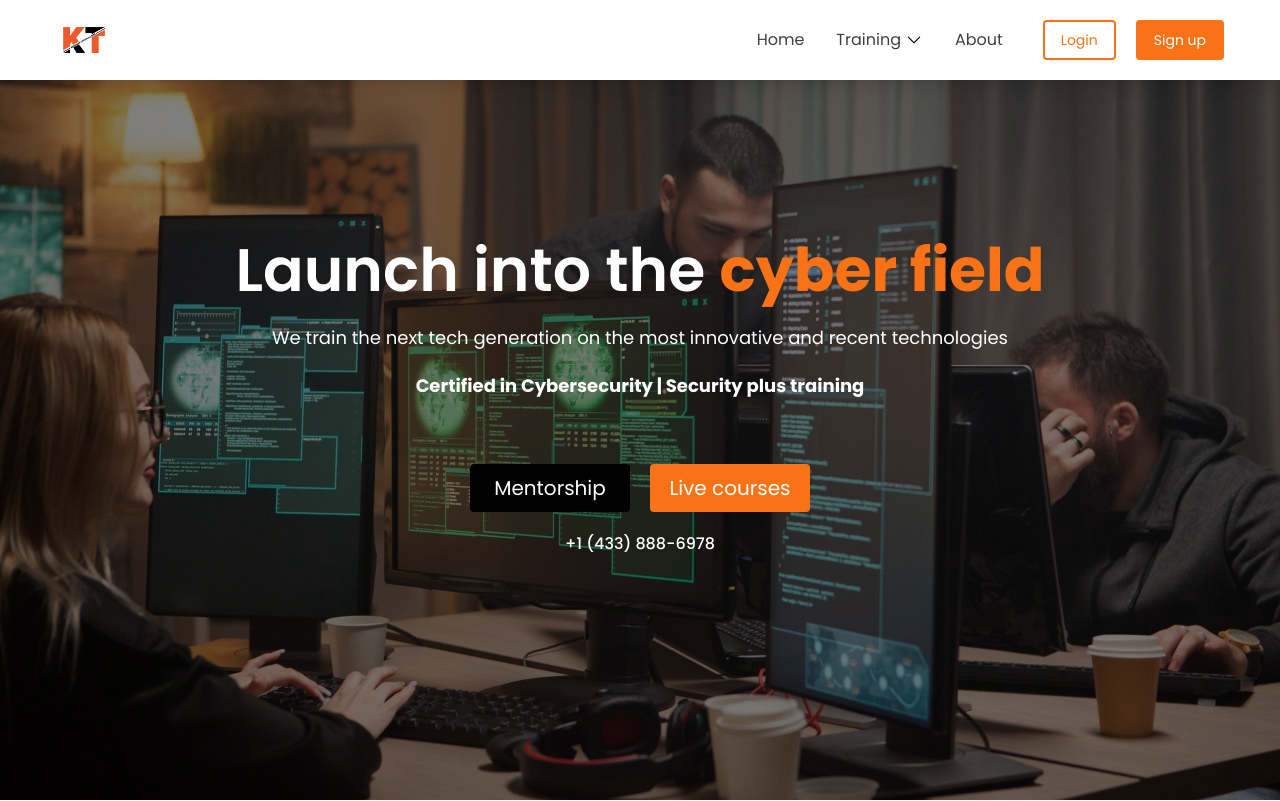
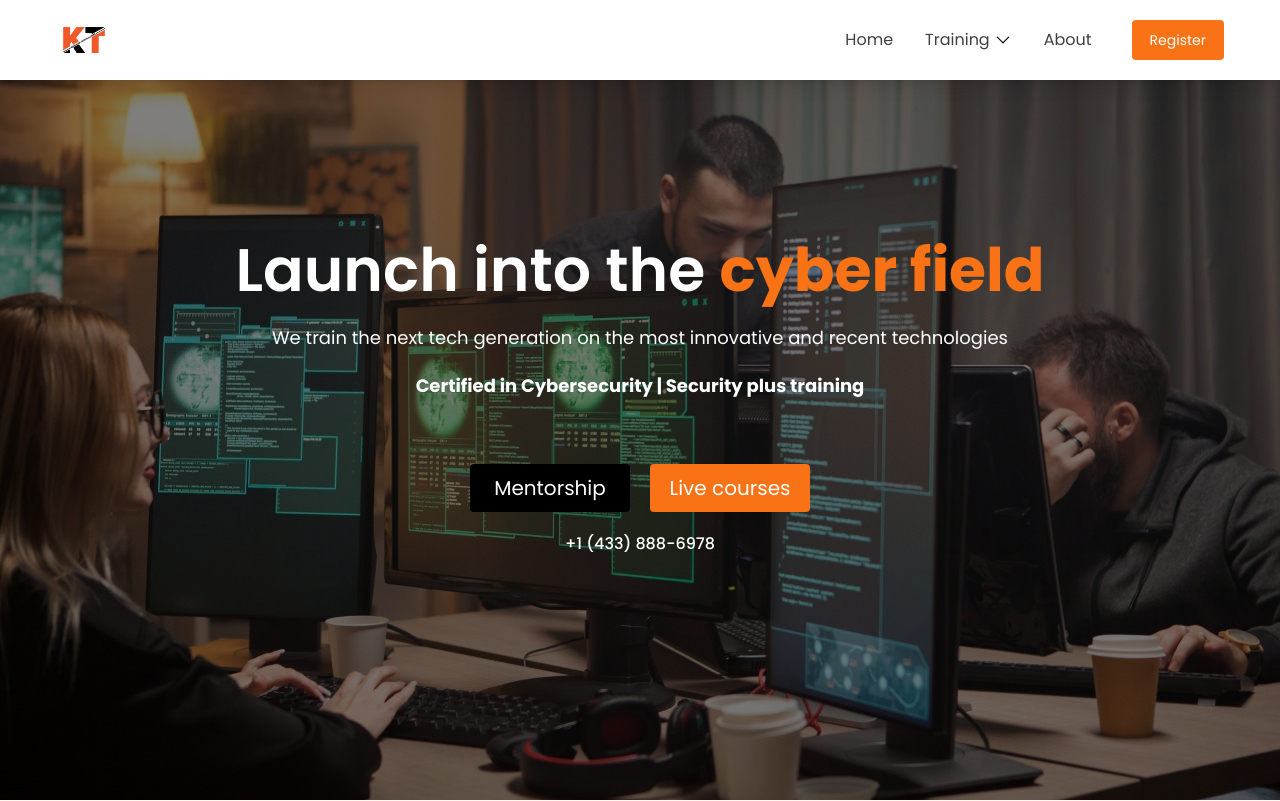
Before and after one commit to pauldevcodes/e-learning-platform-new, a React (Vite) app: page / in a window 1280 px wide. Shown: the top 801 px of the page. Built offline with nearby package versions, Linux system fonts and the light colour scheme.

Commit message:
more changes

```diff
--- a/src/components/Header.jsx
+++ b/src/components/Header.jsx
@@ -136,16 +136,10 @@ const Header = () => {
 
                     <div className='md:flex md:flex-row md:items-center md:gap-x-5'>
                         <Link
-                            to="signin"
-                            className=' border-2 bg-transparent border-orange-500 rounded px-4 py-2 text-orange-500 md:text-sm hover:bg-black hover:text-white hover:border-black hover:shadow-md'
-                        >
-                            Login
-                        </Link>
-                        <Link
-                            to="signup"
+                            to="register"
                             className=' border-2 bg-orange-500 border-orange-500 rounded px-4 py-2 text-white md:text-sm hover:bg-black hover:border-black hover:shadow-md'
                         >
-                            Sign up
+                            Register
                         </Link>
                     </div>
                 </div>
--- a/src/components/ToggleMenu.jsx
+++ b/src/components/ToggleMenu.jsx
@@ -92,19 +92,16 @@ const ToggleMenu = ({ isOpen, setIsOpen }) => {
                             })}
                         </ul>
                         <Link
-                            to="signin"
-                            onClick={handleToggle}
+                            to="register"
                             className=' font-["Poppins"] opacity-75 border-2 border-orange-500 rounded px-4 py-1 md:text-sm'
                         >
-                            Login
+                            Register
                         </Link>
-                        <Link
-                            to="signup"
-                            onClick={handleToggle}
-                            className=' font-["Poppins"] text-white opacity-75 bg-orange-500 border-2 border-orange-500 rounded px-4 py-1 md:text-sm'
+                        {/* <Link
+                            className=' font-["Poppins"] text-white opacity-75 bg-teal-500 border-2 border-teal-500 rounded px-4 py-1 md:text-sm'
                         >
-                            Sign Up
-                        </Link>
+                            Live courses
+                        </Link> */}
                     </motion.div>
                 )}
             </AnimatePresence>
--- a/src/main.jsx
+++ b/src/main.jsx
@@ -110,6 +110,29 @@ const router = createBrowserRouter([
         element: <Faq />
       },
       {
+        path: "register",
+        element: <Register />,
+        children: [
+          {
+            index: true,
+            element:
+              <Suspense fallback={
+                <div className=" h-screen flex flex-col items-center justify-center">
+                  <Circles
+                    height="80"
+                    width="80"
+                    color="#f97316"
+                    ariaLabel="circles-loading"
+                    wrapperStyle={{}}
+                    wrapperClass=""
+                    visible={true}
+                  />
+                </div>
+              }>
+                <Welcome />
+              </Suspense>
+          },
+          {
             path: "signup",
             element:
               <Suspense fallback={
@@ -129,7 +152,7 @@ const router = createBrowserRouter([
               </Suspense>
           },
           {
-        path: "signin",
+            path: "signup/signin",
             element:
             <Suspense fallback={
               <div className=" h-screen flex flex-col items-center justify-center">
@@ -147,31 +170,8 @@ const router = createBrowserRouter([
               <Signin />
             </Suspense>
           }
-      // {
-      //   path: "register",
-      //   element: <Register />,
-      //   children: [
-      //     {
-      //       index: true,
-      //       element:
-      //         <Suspense fallback={
-      //           <div className=" h-screen flex flex-col items-center justify-center">
-      //             <Circles
-      //               height="80"
-      //               width="80"
-      //               color="#f97316"
-      //               ariaLabel="circles-loading"
-      //               wrapperStyle={{}}
-      //               wrapperClass=""
-      //               visible={true}
-      //             />
-      //           </div>
-      //         }>
-      //           <Welcome />
-      //         </Suspense>
-      //     },
-      //   ]
-      // }
+        ]
+      }
     ],
   },
 ]);
--- a/src/pages/Register.jsx
+++ b/src/pages/Register.jsx
@@ -3,7 +3,7 @@ import { Outlet } from "react-router-dom";
 const Register = () => {
     return (
         <section className=' bg-orange-50 min-h-screen flex flex-col justify-center items-center px-5 pt-24 md:px-14'>
-            {/* <Outlet /> */}
+            <Outlet />
         </section>
     );
 }
--- a/src/pages/Signin.jsx
+++ b/src/pages/Signin.jsx
@@ -1,12 +1,14 @@
-import { Form, Link } from 'react-router-dom';
+import { Form, Link, useNavigate } from 'react-router-dom';
 
 import { EnvelopeIcon, LockClosedIcon } from '@heroicons/react/24/solid'
 
 import signin from '../images/signin.png'
 
 const Signin = () => {
+
+    const navigate = useNavigate()
+
     return (
-        <section className=' bg-orange-50 min-h-screen flex flex-col justify-center items-center px-5 py-24 md:px-14'>
         <div className=' grid grid-cols-1 gap-y-5 lg:grid-cols-2 lg:gap-x-5 lg:items-center lg:max-w-screen-lg lg:mx-auto'>
             <div>
                 <img src={signin} alt="signin" />
@@ -33,11 +35,10 @@ const Signin = () => {
                 </Form>
 
                 <p className=' text-sm text-gray-500 text-center lg:text-base'>
-                        Don't have an account? <Link className=' text-orange-500'>Sign Up</Link>
+                    Don't have an account? <Link onClick={() => navigate(-1)} className=' text-orange-500'>Sign Up</Link>
                 </p>
             </div>
         </div>
-        </section>
     );
 }
 
--- a/src/pages/Signup.jsx
+++ b/src/pages/Signup.jsx
@@ -6,7 +6,6 @@ import signup from '../images/signup.png'
 
 const Signup = () => {
     return (
-        <section className=' bg-orange-50 min-h-screen flex flex-col justify-center items-center px-5 py-24 md:px-14'>
         <div className=' grid grid-cols-1 gap-y-5 lg:grid-cols-2 lg:gap-x-5 lg:items-center lg:max-w-screen-lg lg:mx-auto'>
             <div>
                 <img src={signup} alt="signup" />
@@ -43,11 +42,10 @@ const Signup = () => {
                 </Form>
 
                 <p className=' text-sm text-gray-500 text-center lg:text-base'>
-                        Already have an account? <Link className=' text-orange-500'>Sign In</Link>
+                    Already have an account? <Link to="signin" className=' text-orange-500'>Sign In</Link>
                 </p>
             </div>
         </div>
-        </section>
     );
 }
 
```
Lines whose indentation alone changed are shown as unchanged.
